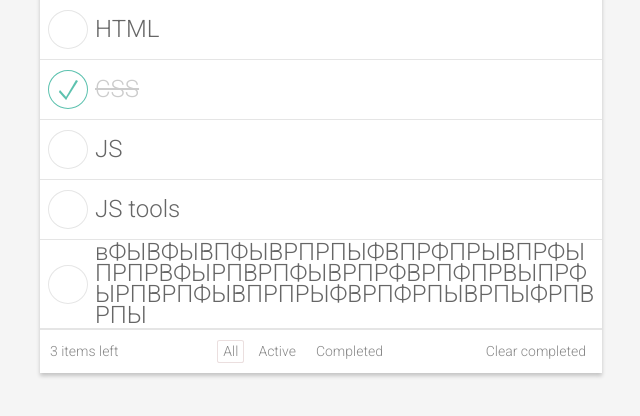
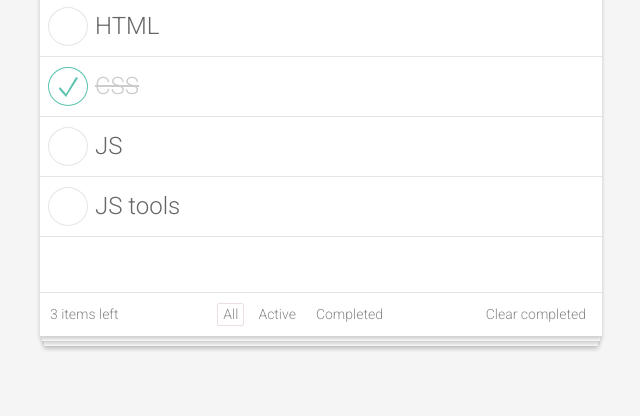
Before and after one commit to ok-technopolis-2020/Krivitskii_Vadim, a plain HTML site: page index.html in a window 1280 px wide. Shown: the part 206-622 px from the top of the page, without its empty margins (319-959 px from the left). Drawn offline with Linux system fonts and the light colour scheme.

Commit message:
Fixed all problems

```diff
--- a/index.html
+++ b/index.html
@@ -46,14 +46,6 @@
                 <button class="todo-element_delete" aria-label="Delete todo"></button>
             </label>
         </li>
-		  <li>
-           <label class="todo-list_element">
-                <input type="checkbox" class="todo-element_checkbox" aria-label="Set as done">
-                <span class="todo-element_check_box"></span>
-				<span class="todo-element_name">вФЫВФЫВПФЫВРПРПЫФВПРФПРЫВПРФЫПРПРВФЫРПВРПФЫВРПРФВРПФПРВЫПРФЫРПВРПФЫВПРПРЫФВРПФРПЫВРПЫФРПВРПЫ</span>
-                <button class="todo-element_delete" aria-label="Delete todo"></button>
-            </label>
-        </li>
     </ul>
     <footer>
         <span class="items-left">3 items left</span>
--- a/styles/styles.css
+++ b/styles/styles.css
@@ -11,6 +11,10 @@
 
 	--footer-element-color: #888888;
 	--footer-element-size: 14px;
+}
+
+html {
+	overflow-x: hidden;
 }
 
 body {
@@ -33,6 +37,7 @@
 }
 
 .todo .todo-wrapper {
+	position: relative;
     align-items: center;
 	max-width: 562px;
 	width: 100%;
@@ -41,9 +46,35 @@
 	background-color: #FFFFFF;
 }
 
+.todo .todo-wrapper::before {
+	top: 100%;
+	left: 2px;
+	right: 2px;
+	width: 558px;
+	content: '';
+	position: absolute;
+	height: 5px;
+	z-index: -1;
+	box-shadow: 0px 3px 4px rgba(0, 0, 0, 0.2);
+	background-color: #FFFFFF;
+}
+
+.todo .todo-wrapper::after {
+	top: 100%;
+	left: 4px;
+	right: 4px;
+	width: 554px;
+	content: '';
+	position: absolute;
+	height: 10px;
+	z-index: -2;
+	box-shadow: 0px 3px 4px rgba(0, 0, 0, 0.2);
+	background-color: #FFFFFF;
+}
+
+
 .todo-wrapper .todo-creator {
-	width: 100%;
-	display: inline-flex;
+	display: flex;
 	height: 66px;
 	border-bottom: 1px solid rgba(0, 0, 0, 0.1);
 }
@@ -93,7 +124,7 @@
 	background: #FFFFFF;
 }
 
-.todo-list li {
+.todo-list .todo-list_element {
 	border-bottom: 1px solid rgba(0, 0, 0, 0.1);
 }
 
@@ -172,6 +203,7 @@
 
 
 .todo-list_element .todo-element_name {
+	padding-right: 5px;
 	padding-bottom: 2px;
 	padding-top: 2px;
 	padding-left: 55px;
```
